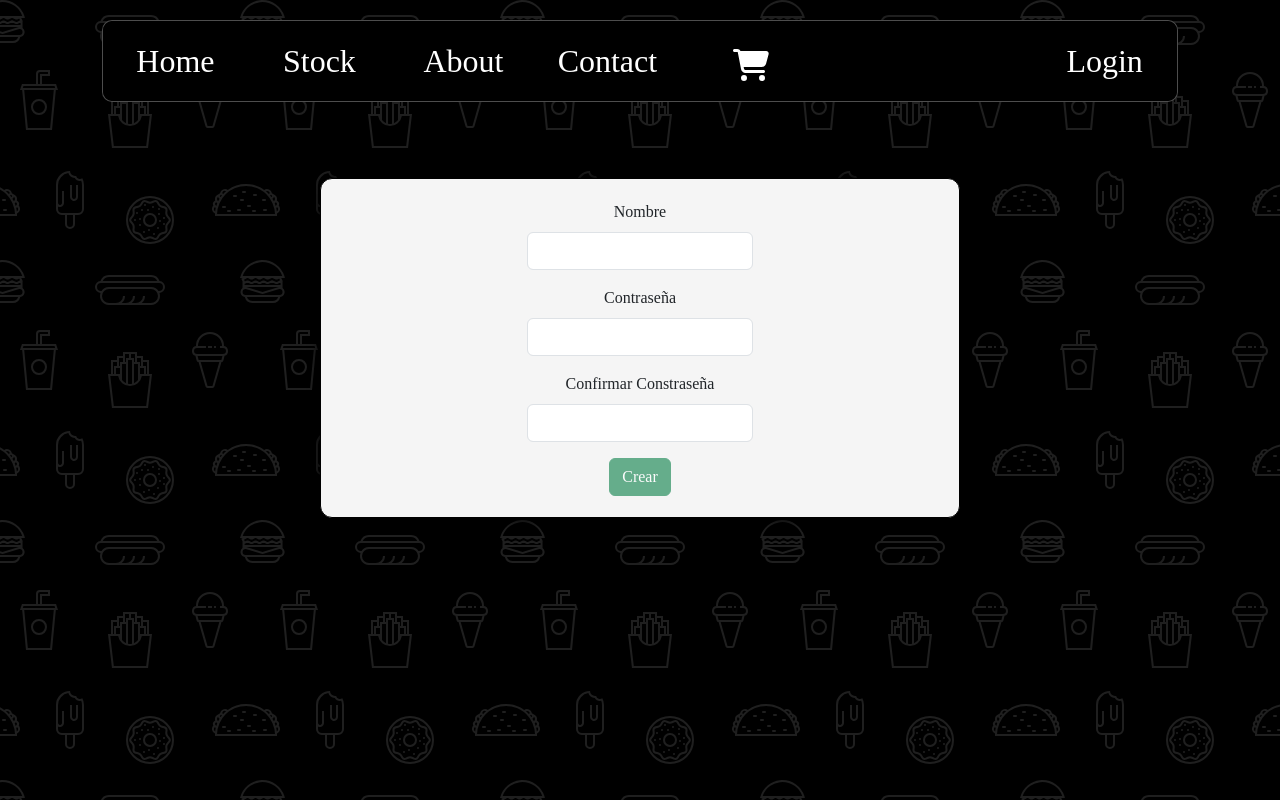
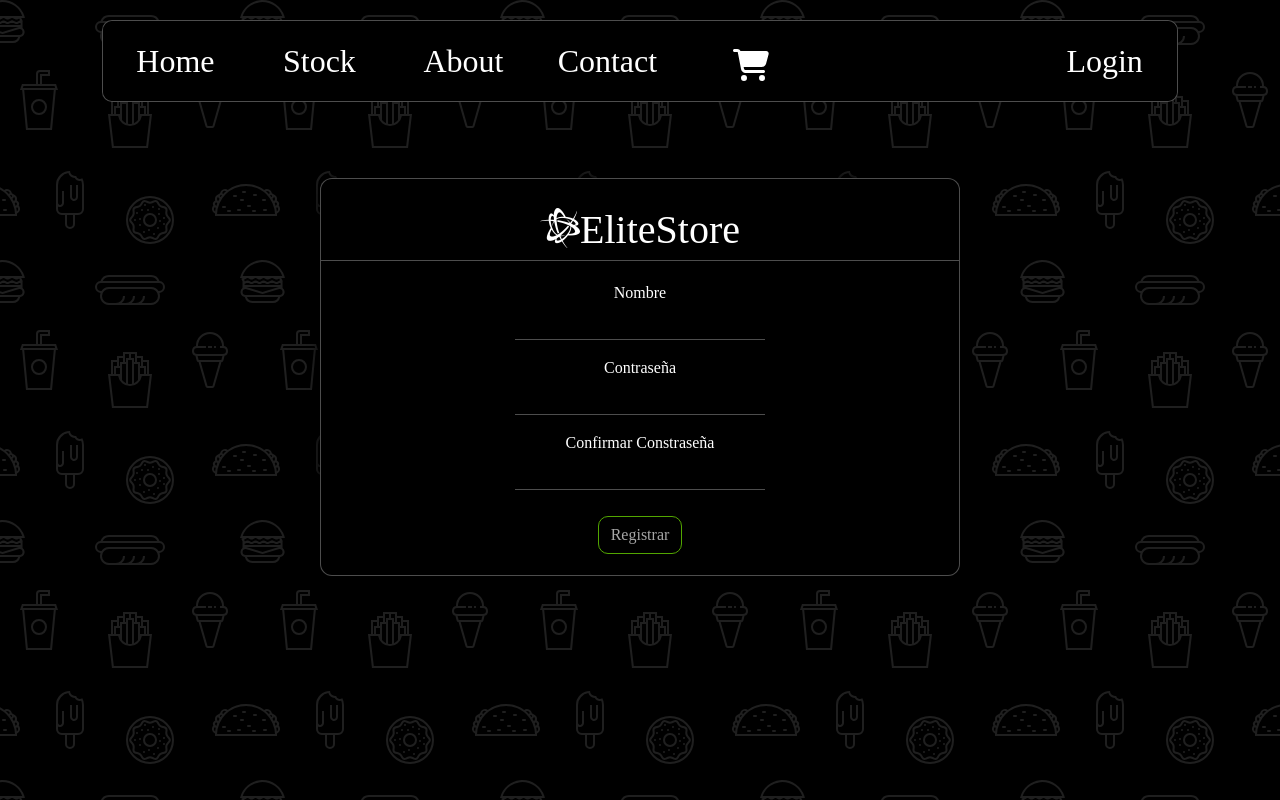
Before and after one commit to LeivSuaxy/Gestion-de-inventario-para-tienda-minorista, an Angular app in the folder Frontend/: page /register in a window 1280 px wide. Built offline with nearby package versions, Linux system fonts and the light colour scheme.

Commit message:
more-styles

```diff
--- a/Frontend/src/app/views/registro/registro.component.css
+++ b/Frontend/src/app/views/registro/registro.component.css
@@ -4,12 +4,14 @@
   flex-direction: column;
   justify-content: center;
   align-items: center;
-  padding: 2.6vh;
+  padding: 2.6vh 0 2.6vh 0;
   border: 1px solid #000;
   border-radius: 1.5vh;
-  background-color: #f5f5f5;
+  background-color: black;
   box-shadow: 0 0 1.5vh #000;
   width: 50%;
+  color: white;
+  border: 1px solid rgba(255, 255, 255, 0.300);
 }
 
 .formulario {
@@ -18,3 +20,81 @@
   position: relative;
   margin: auto;
 }
+
+.campo {
+  border: none !important;
+  border-bottom: 1px solid rgba(255, 255, 255, 0.300) !important;
+  background-color: transparent;
+  border-radius: 0px !important;
+  color: white;
+  width: 250px;
+}
+
+/*.campo:focus {
+  border-left: 0px !important;
+  border-bottom: 1px solid white !important;
+  border-right: 0px !important;
+  border-top: 0px !important;
+}*/
+
+input[type="text"] {
+  border: none;
+  outline: none;
+  border-bottom: 1px solid rgba(255, 255, 255, 0.3);
+  transition: border-bottom 0.2s ease-in-out, width 0.2s ease-in-out;
+}
+
+input[type="text"]:focus {
+  border-bottom: 1px solid white !important;
+  width: 300px;
+}
+
+input[type="password"] {
+  border: none;
+  outline: none;
+  border-bottom: 1px solid rgba(255, 255, 255, 0.3);
+  transition: border-bottom 0.2s ease-in-out, width 0.2s ease-in-out;
+}
+
+input[type="password"]:focus {
+  border-bottom: 1px solid white !important;
+  width: 300px;
+}
+
+.btn-accept {
+  border-radius: 10px;
+  color: white;
+  background-color: black;
+  border: 1px solid chartreuse;
+  transition: color 0.2s, background-color 0.2s;
+}
+
+.btn-accept:hover {
+  color: chartreuse;
+  background-color: #191a1c;
+}
+
+.alert-danger {
+  background-color: transparent;
+  border: 1px solid rgb(255, 118, 118);
+  color: rgb(255, 118, 118);
+}
+
+.register-btn {
+  margin-top: 10px;
+}
+
+.fa-battle-net {
+  font-size: 40px;
+}
+
+.name-store {
+  font-size: 40px;
+}
+
+.register-title {
+  margin-bottom: 20px;
+  border-bottom: 1px solid rgba(255, 255, 255, 0.3);
+  width: 100%;
+  vertical-align: middle;
+}
--- a/Frontend/src/app/views/registro/registro.component.html
+++ b/Frontend/src/app/views/registro/registro.component.html
@@ -2,23 +2,27 @@
 <div class="centrar">
   <div class="formulario">
     <form class="proyectForm" [formGroup]="registerForm" (ngSubmit)="onSubmit()">
+      <div class="register-title">
+        <i class="fab fa-battle-net"></i>
+        <span class="name-store">EliteStore</span>
+      </div>
       <div class="mb-3">
-        <label for="name" class="form-label">Nombre</label>
-        <input type="text" class="form-control campo" id="name" formControlName="username" required>
+        <label for="name" class="form-label">Nombre</label> <br>
+        <input type="text" class="campo" id="name" formControlName="username" required>
       </div>
 
       <div class="mb-3">
-        <label for="password" class="form-label">Contraseña</label>
-        <input type="password" class="form-control campo" id="password" formControlName="password" required>
+        <label for="password" class="form-label">Contraseña</label> <br>
+        <input type="password" class="campo" id="password" formControlName="password" required>
       </div>
 
       <div class="mb-3">
-        <label for="confirmPassword" class="form-label">Confirmar Constraseña</label>
-        <input type="password" class="form-control campo" id="confirmPassword" formControlName="cpassword" required>
+        <label for="confirmPassword" class="form-label">Confirmar Constraseña</label> <br>
+        <input type="password" class="campo" id="confirmPassword" formControlName="cpassword" required>
       </div>
 
       <ng-container *ngIf="!isValid; then alert"/>
-      <input type="submit" [disabled]="!registerForm.valid" class="btn btn-success" value="Crear">
+      <input type="submit" [disabled]="!registerForm.valid" class="btn btn-accept register-btn" value="Registrar">
     </form>
   </div>
 </div>
--- a/Frontend/src/app/views/stock/stock.component.css
+++ b/Frontend/src/app/views/stock/stock.component.css
@@ -1,13 +1,5 @@
 .columnas {
   margin-bottom: 3px !important;
-}
-
-.sombreado {
-  box-shadow: 0px 1vh 2vh 0px rgba(0,0,0,0.2);
-}
-
-.items {
-  box-shadow: 0px 1vh 2vh 0px rgba(0,0,0,0.2);
 }
 
 .stock-cards {
@@ -28,18 +20,19 @@
   border-radius: 10px;
   border: 1px solid rgba(255,255,255,0.300);
   margin-right: 10px;
-  transition: color 0.2s;
+  transition: color 0.2s, border-color 0.2s;
 }
 
 .boton-prev:hover {
   color: gold;
+  border-color: gold;
 }
 
 .boton-next {
   color: white;
   border-radius: 10px;
   border: 1px solid rgba(255,255,255,0.300);
-  transition: color 0.2s;
+  transition: color 0.2s, border-color 0.2s;
   left: 612px;
   bottom: auto;
   position: absolute;
@@ -47,6 +40,7 @@
 
 .boton-next:hover {
   color: gold;
+  border-color: gold;
 }
 
 .boton-add {
@@ -70,6 +64,7 @@
   width: 210px;
   margin-top: 10px;
   border-radius: 10px;
+  margin-bottom: 15px;
 }
 
 .boton-rm:hover {
@@ -97,11 +92,11 @@
   position: absolute;
   top: 12px;
   right: 12px;
-  padding: 20px;
   display: flex;
   flex-direction: column;
   align-items: center;
   width: 320px;
+  background-color: black;
 }
 
 .crud {
@@ -116,6 +111,9 @@
   font-size: 25px;
 }
 
-.crud-line {
-  background-color: rgba(255,255,255,0.300) !important;
+.title {
+  border-bottom: 1px solid rgba(255,255,255,0.300);
+  text-align: center;
+  width: 100%;
+  margin-bottom: 10px;
 }
--- a/Frontend/src/app/views/stock/stock.component.html
+++ b/Frontend/src/app/views/stock/stock.component.html
@@ -9,12 +9,11 @@
       </ng-container>
     </div>
     <div class="crud-card">
-      <div>
+      <div class="title">
         <i class="fas fa-pizza-slice"></i>
         <span class="crud">Productos</span>
         <i class="fas fa-pizza-slice"></i>
       </div>
-      <hr class="crud-line">
       <button routerLink="/stockadd" routerLinkActive="active" class="btn boton-add" ariaCurrentWhenActive="page">Agregar un producto</button>
       <button routerLink="/stockadd" routerLinkActive="active" class="btn boton-upd" ariaCurrentWhenActive="page">Actualizar un producto</button>
       <button routerLink="/stockadd" routerLinkActive="active" class="btn boton-rm" ariaCurrentWhenActive="page">Eliminar un producto</button>
--- a/Frontend/src/app/views/stock/stockcards/stockcards.component.css
+++ b/Frontend/src/app/views/stock/stockcards/stockcards.component.css
@@ -21,18 +21,36 @@
   font: bold 4vh Arial;
 }
 
-.boton {
+.boton-add {
   position: absolute;
   bottom: 1vh;
   right: 1vh;
   border-radius: 10px;
   color: white;
-  border: 1px solid rgba(255, 255, 255, 0.300);
-  transition: color 0.2s;
+  background-color: black;
+  border: 1px solid chartreuse;
+  transition: color 0.2s, background-color 0.2s;
 }
 
-.boton:hover {
-  color: gold;
+.boton-add:hover {
+  color: chartreuse;
+  background-color: #191a1c;
+}
+
+.boton-rm {
+  position: absolute;
+  bottom: 1vh;
+  right: 1vh;
+  border-radius: 10px;
+  color: white;
+  background-color: black;
+  border: 1px solid red;
+  transition: color 0.2s, background-color 0.2s;
+}
+
+.boton-rm:hover {
+  color: red;
+  background-color: #191a1c;
 }
 
 .img-card {
--- a/Frontend/src/app/views/stock/stockcards/stockcards.component.html
+++ b/Frontend/src/app/views/stock/stockcards/stockcards.component.html
@@ -20,12 +20,12 @@
 </div>
 
 <ng-template #positive>
-  <a type="button" class="btn boton"  (click)="setadded(venta)">
+  <a type="button" class="btn boton-add"  (click)="setadded(venta)">
       Adicionar al carrito
     </a>
 </ng-template>
 <ng-template #negative>
-  <a type="button" class="btn btn-danger boton" (click)="removeFromCart(venta)">
+  <a type="button" class="btn boton-rm" (click)="removeFromCart(venta)">
       Eliminar del carrito
   </a>
 </ng-template>
```
